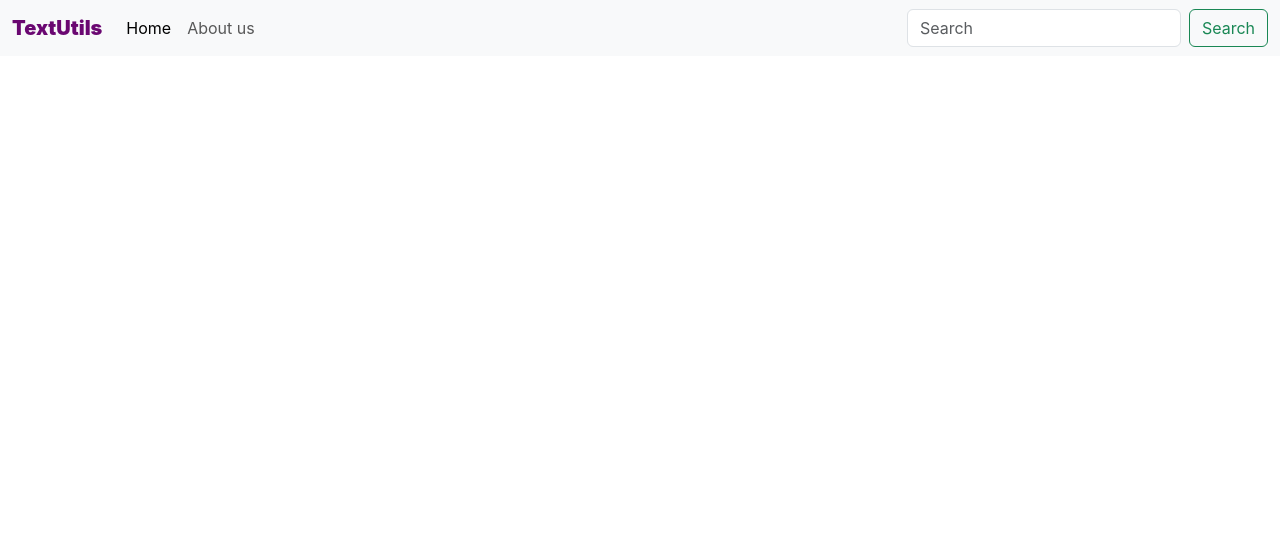
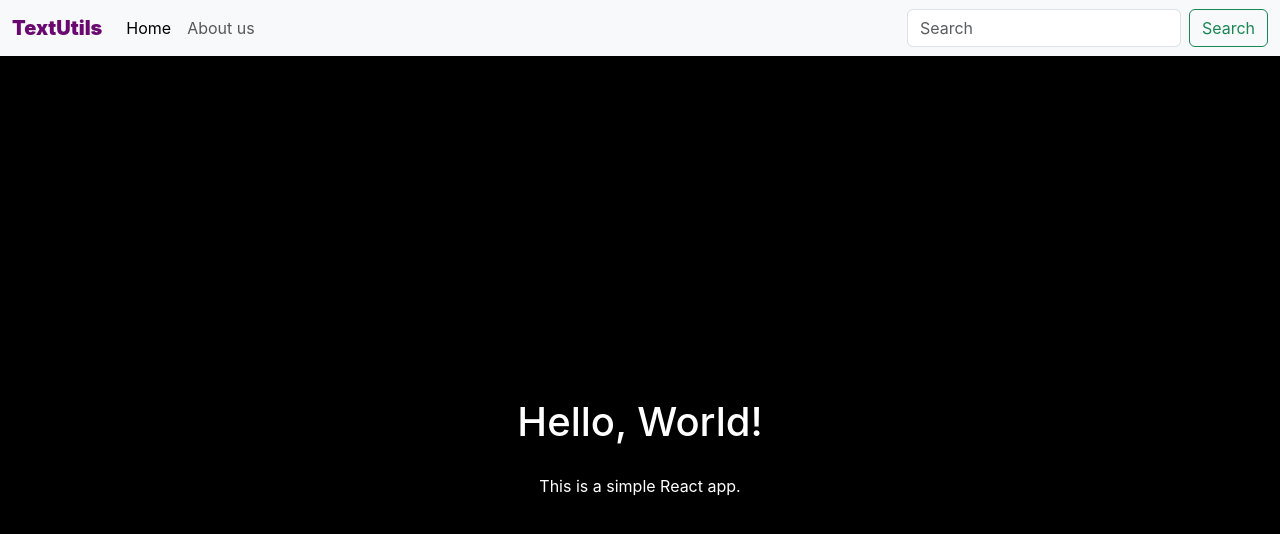
Before and after one commit to LostBoy143/react-cwh, a React (Create React App) app: page / in a window 1280 px wide. Shown: the top 534 px of the page. Built offline with nearby package versions, Linux system fonts and the light colour scheme.

Commit message:
Added hero section

```diff
--- a/src/App.css
+++ b/src/App.css
@@ -76,3 +76,12 @@ main {
   padding: 10px;
   border-radius: 12px;
 }
+.hero-section {
+  height: 400;
+  width: 100%;
+  background-color: black;
+  color: white;
+  display: flex;
+  flex-direction: column;
+  gap: 1.2rem;
+}
--- a/src/App.js
+++ b/src/App.js
@@ -1,5 +1,6 @@
 import "./App.css";
 import Navbar from "./Components/Navbar";
+import Hero from "./Components/Hero";
 
 function App() {
   return (
@@ -8,6 +9,7 @@ function App() {
         title="TextUtils"
         about="About us"
       />
+      <Hero />
     </>
   );
 }
--- /dev/null
+++ b/src/Components/Hero.js
@@ -0,0 +1,12 @@
+import React from "react";
+
+export default function hero() {
+  return (
+    <>
+      <div className="hero-section">
+        <h1>Hello, World!</h1>
+        <p>This is a simple React app.</p>
+      </div>
+    </>
+  );
+}
```
